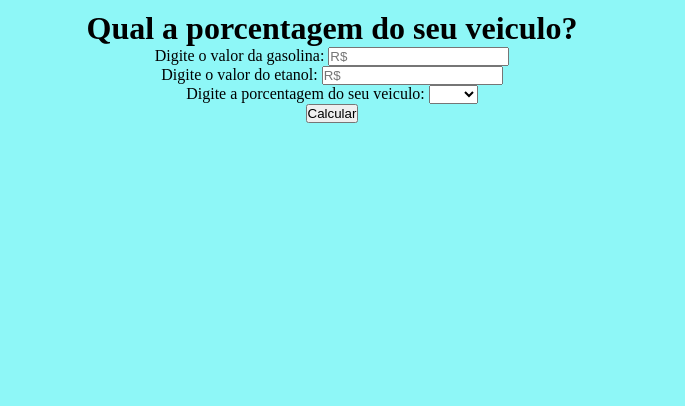
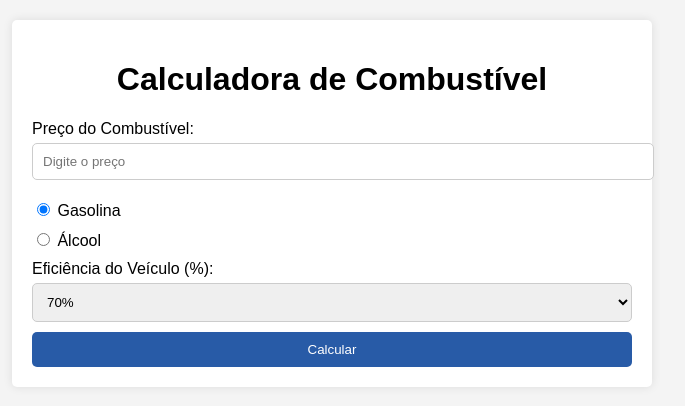
Before and after one commit to lucieenn/javaS, a plain HTML site: page combustiveis/combustiveis.html in a window 1280 px wide. Shown: the whole page, without its empty margins (308-993 px from the left). Drawn offline with Linux system fonts and the light colour scheme.

Commit message:
combustivel
Fiz a conta para qual é mais vantajoso, caso seja a gasolina.
ainda falta o alcool

```diff
--- a/combustiveis/combustiveis.css
+++ b/combustiveis/combustiveis.css
@@ -1,21 +1,62 @@
-*{
-    padding: 0;
+body {
+    font-family: Arial, sans-serif;
+    background-color: #f4f4f4;
     margin: 0;
+    padding: 20px;
+}
 
+.container {
+    max-width: 600px;
+    margin: auto;
+    background: white;
+    padding: 20px;
+    border-radius: 5px;
+    box-shadow: 0 0 10px rgba(0, 0, 0, 0.1);
 }
-body{
-    background-color: rgb(142, 247, 247);
-}
-.combustiveis{
-    display: flex;
-    flex-flow: row wrap;
-    justify-content: center;
-    flex-direction: column;
-    align-items: center;
-    margin-top: 10px;
+
+h1 {
     text-align: center;
 }
-.cxText{
-    border: 10px;
-    border-radius: 50px;
+
+label {
+    display: block;
+    margin: 10px 0 5px;
 }
+
+input[type="number"], select {
+    width: 100%;
+    padding: 10px;
+    margin-bottom: 10px;
+    border: 1px solid #ccc;
+    border-radius: 5px;
+}
+
+button {
+    width: 100%;
+    padding: 10px;
+    background-color: #285ba7;
+    color: white;
+    border: none;
+    border-radius: 5px;
+    cursor: pointer;
+}
+
+button:hover {
+    background-color: #342188;
+}
+
+#result {
+    margin-top: 20px;
+    font-size: 1.2em;
+    text-align: center;
+}
+
+@media (max-width: 600px) {
+    .container {
+        padding: 15px;
+    }
+
+    button {
+        padding: 8px;
+    }
+}
--- a/combustiveis/combustiveis.html
+++ b/combustiveis/combustiveis.html
@@ -1,45 +1,43 @@
 <!DOCTYPE html>
-<html lang="en">
+<html lang="pt-BR">
 <head>
     <meta charset="UTF-8">
     <meta name="viewport" content="width=device-width, initial-scale=1.0">
     <link rel="stylesheet" href="combustiveis.css">
     <script src="combustiveis.js" type="text/javascript" defer></script>
-    <title>combustiveis</title>
+    <title>Calculadora de Combustível</title>
 </head>
 <body>
-    <Div class="combustiveis">
+    <div class="container">
+        <h1>Calculadora de Combustível</h1>
+        <form id="fuelForm">
+            <label for="preco">Preço do Combustível:</label>
+            <input type="number" id="preco" placeholder="Digite o preço" required>
 
-        <h1>Qual a porcentagem do seu veiculo?</h1>
+            <div>
+                <label>
+                    <input type="radio" name="combustivel" value="gasolina" checked> Gasolina
+                </label>
+                <label>
+                    <input type="radio" name="combustivel" value="alcool"> Álcool
+                </label>
+            </div>
 
-        <div id="tiposComb">
-            <!-- pedindo o valor do alcool -->
-            <label for="preco">Digite o valor da gasolina:</label>
-            <input type="number" id="cxText" placeholder="R$" id="GasolinaP">
-            <br>
-            <label for="preco">Digite o valor do etanol:</label>
-            <input type="number" id="cxText" placeholder="R$" id="etanolP">
+            <label for="porcentagem">Eficiência do Veículo (%):</label>
+            <select id="porcentagem">
+                <option value="70">70%</option>
+                <option value="75">75%</option>
+                <option value="80">80%</option>
+                <option value="85">85%</option>
+                <option value="90">90%</option>
+            </select>
 
-            <br>
-            <label for="porcentagem">Digite a porcentagem do seu veiculo:</label>
-            <select name="" id="porcentagem" >
-                <option value=""></option>
-                <option value="65">65%</option>
-                <option value="66">66%</option>
-                <option value="67">67%</option>
-                <option value="68">68%</option>
-                <option value="69">69%</option>
-                <option value="70">70%</option>'
-                <option value="71">71%</option>'
-                <option value="72">72%</option>
-                <option value="73">73%</option>
-                <option value="74">74%</option>
-                <option value="75">75%</option>
-            </select>
-            <br>
-            <button id="btn" type="button" onclick="calcular()">Calcular</button>
-        </div>
-        <div id="resposta"></div>
-    </Div>
+            <button type="button" onclick="calcular()">Calcular</button>
+        </form>
+
+        <div id="resp"></div>
+    </div>
+
+
 </body>
 </html>
--- a/combustiveis/combustiveis.js
+++ b/combustiveis/combustiveis.js
@@ -1,57 +1,17 @@
-let gasolina= window.document.getElementById('gasolinaP')
-let etanol = window.document.getElementById('etanolP')
-let porcentagem = window.document.getElementById('porcentagem')
-let resposta= window.document.getElementById('resposta')
+function calcular() {
+    const preco = parseFloat(document.getElementById('preco').value);
+    const combustivel = document.querySelector('input[name="combustivel"]:checked').value;
+    const porcentagem = parseFloat(document.getElementById('porcentagem').value) /100;
 
-function calcular(){
+    let resp;
 
-   switch (porcentagem){
-      case 0:
+    if (combustivel === 'gasolina') {
+        const alcoolpreco = preco * porcentagem
+        resp = `É vantajoso abastecer com álcool se o preço for até R$ ${alcoolpreco.toFixed(2)}`;
+    } else {
+        const gasolinapreco =preco * porcentagem / 100;
+        resp = `É vantajoso abastecer com gasolina se o preço for até R$ ${gasolinapreco.toFixed(2)}`;
+    }
 
-          break
-      case 1:
-          porcentagem=0.65
-          break
-      case 2:
-         porcentagem=0.66
-          break
-      case 3:
-          porcentagem=0.67
-          break
-      case 4:
-         porcentagem=0.68
-          break
-      case 5:
-         porcentagem=0.69
-          break
-      case 6:
-         porcentagem=0.70
-          break
-      case 7:
-         porcentagem=0.71
-          break
-          case 7:
-         porcentagem=0.72
-          break
-          case 7:
-         porcentagem=0.73
-          break
-          case 7:
-         porcentagem=0.74
-          break
-          case 7:
-         porcentagem=0.75
-          break
-  }
-  const diferenca= ((gasolina *100)/etanolp)*100
-
-   if(diferenca<=30 && porcentagem>=0,65 && porcentagem<=0,70)
-   {
-    resposta.innerHTML='Abasteça com gasolina'
-   }
-   else{
-
-    resposta.innerHTML='abasteça com alcool'
-   }
+    document.getElementById('resp').innerText = resp;
 }
-//se o preço da gasolina for 30% a mais que o acool, compensa para o usuario usar o alcool.
```
Also changed, not shown: 1 other file.
